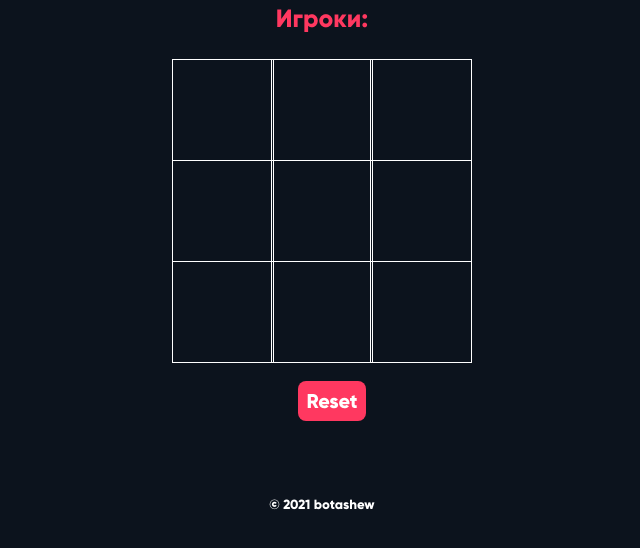
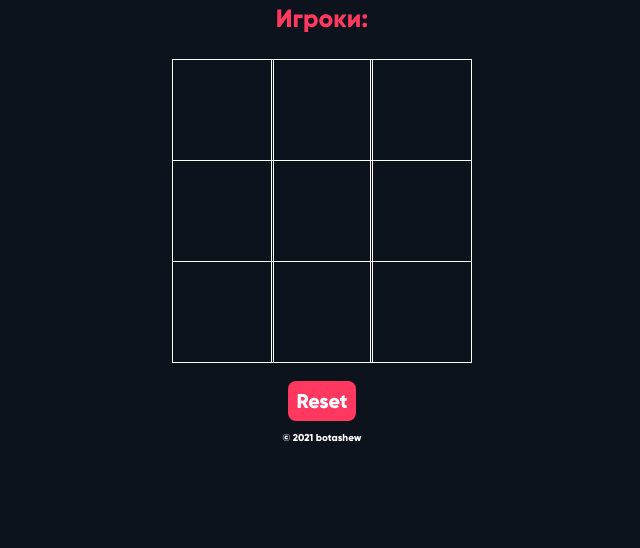
Before and after one commit to botashew/Realtime-game, a website: page public/game.html in a window 1280 px wide. Shown: the part 224-772 px from the top of the page, without its empty margins (318-958 px from the left). Drawn offline with nearby package versions, Linux system fonts and the light colour scheme; no server answers.

Commit message:
changed some styles

```diff
--- a/public/css/style.css
+++ b/public/css/style.css
@@ -76,7 +76,6 @@
     border-radius: 8px;
     border: none;
     font-size: 20px;
-    margin-left: 1em;
     cursor: pointer;
 }
 
@@ -99,7 +98,8 @@
 }
 
 footer{
-    position: absolute;
+    margin-top: 10px;
+    font-size: 12px;
     left: 0;
     bottom: 0;
     color: white;
```
